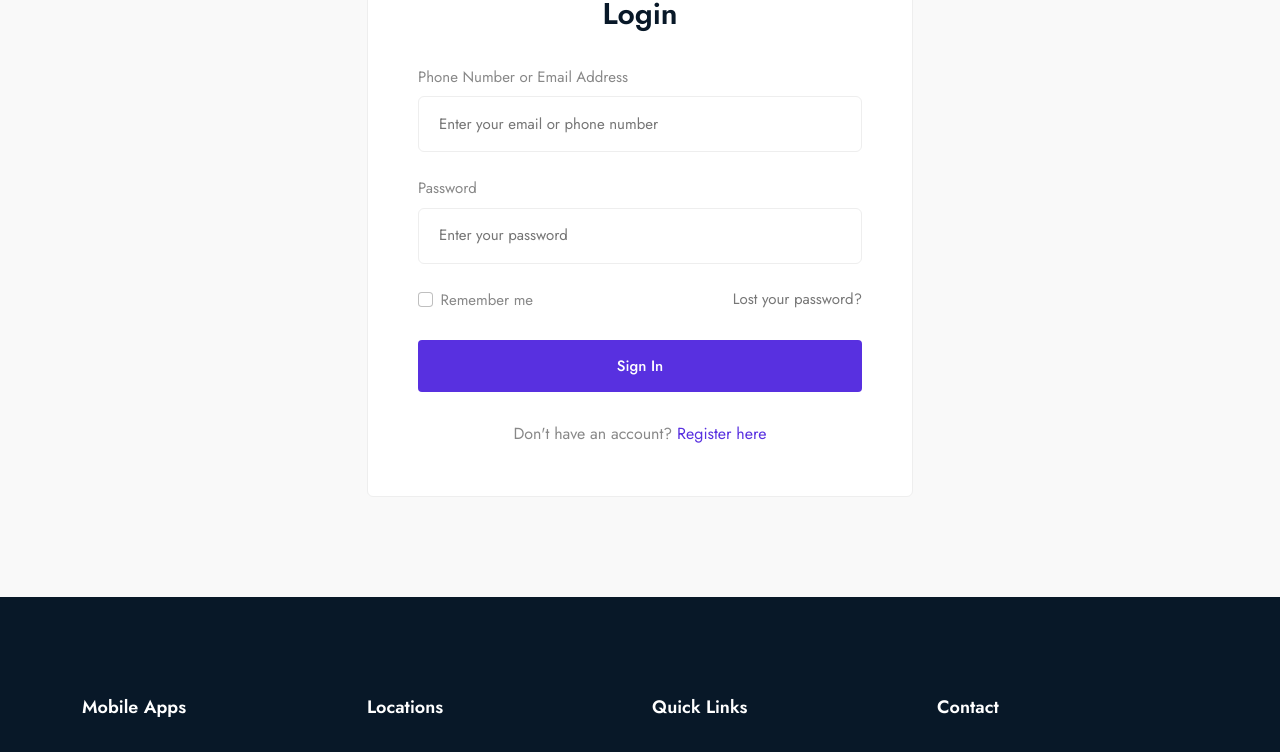
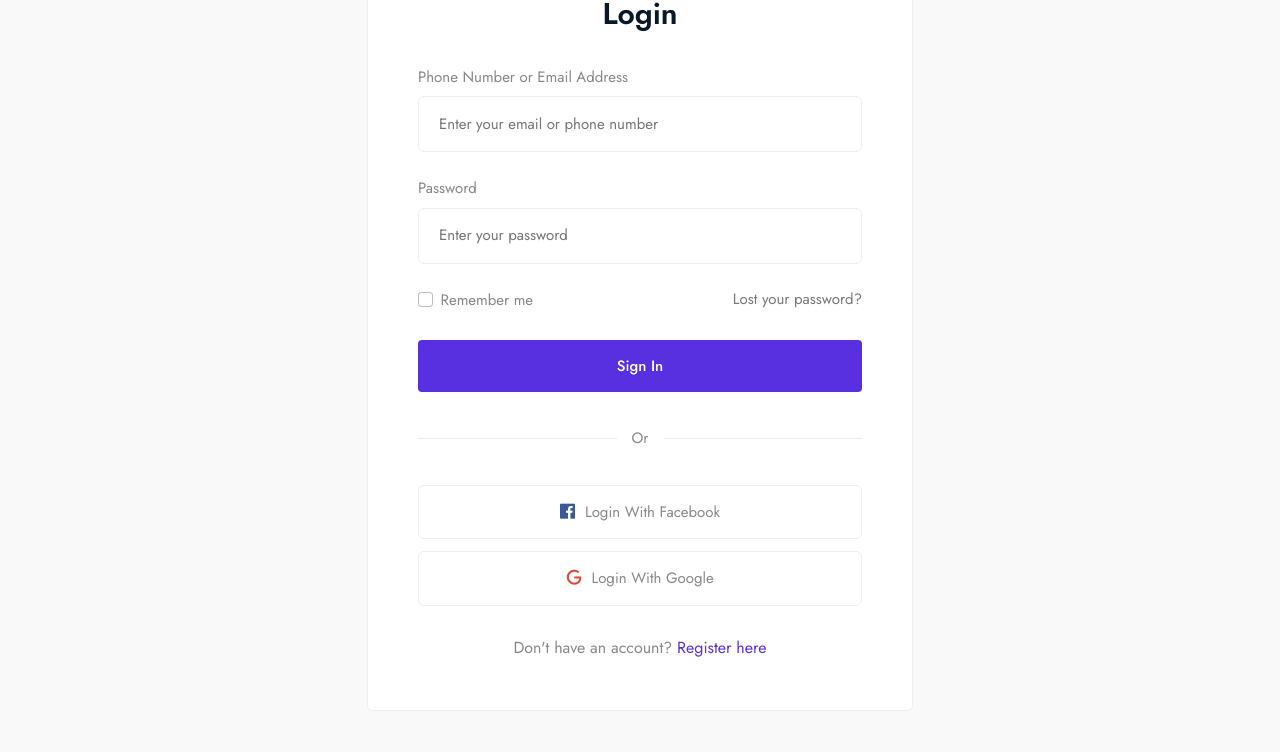
Before and after one commit to kajugadaniels/flexshare-client, a React (Vite) app: page /login in a window 1280 px wide. Shown: the part 393-1145 px from the top of the page. Built offline with nearby package versions, Linux system fonts and the light colour scheme.

Commit message:
Add social media login

```diff
--- a/src/pages/auth/Login.jsx
+++ b/src/pages/auth/Login.jsx
@@ -172,6 +172,25 @@ const Login = () => {
                                             {loading ? 'Signing In...' : 'Sign In'}
                                         </button>
                                     </div>
+                                    <div className="alt-option">
+                                        <span>Or</span>
+                                    </div>
+                                    <div className="socila-login">
+                                        <ul>
+                                            <li>
+                                                <a href="javascript:void(0)" className="facebook">
+                                                    <i className="lni lni-facebook-original"></i>
+                                                    Login With Facebook
+                                                </a>
+                                            </li>
+                                            <li>
+                                                <a href="javascript:void(0)" className="google">
+                                                    <i className="lni lni-google"></i>
+                                                    Login With Google
+                                                </a>
+                                            </li>
+                                        </ul>
+                                    </div>
                                     <p className="outer-link">
                                         Don't have an account? <Link to="/register">Register here</Link>
                                     </p>
```
